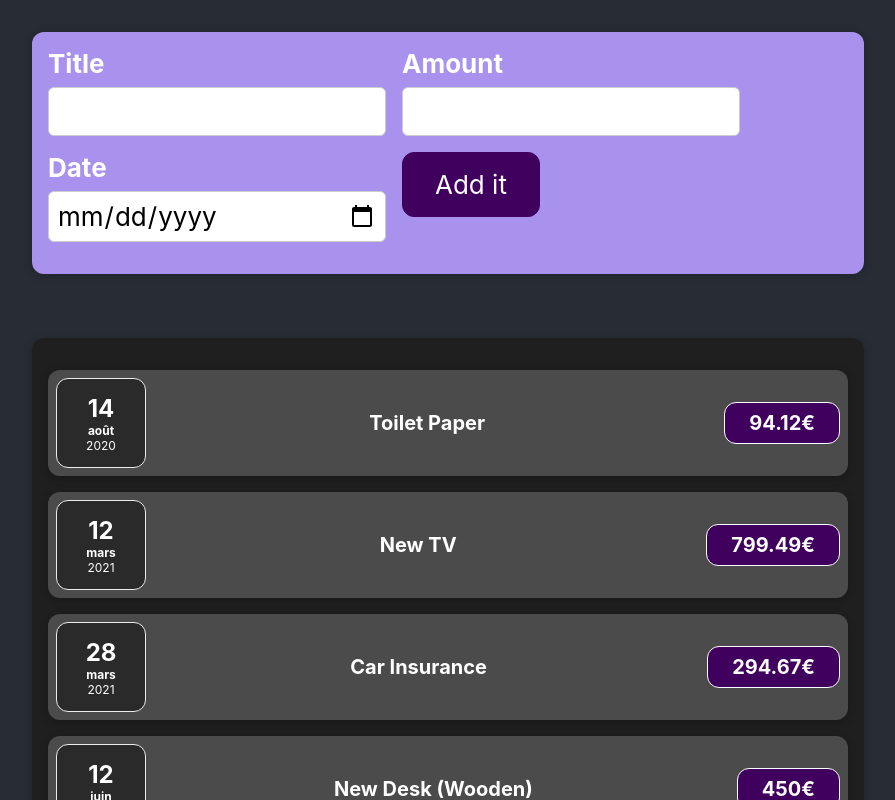
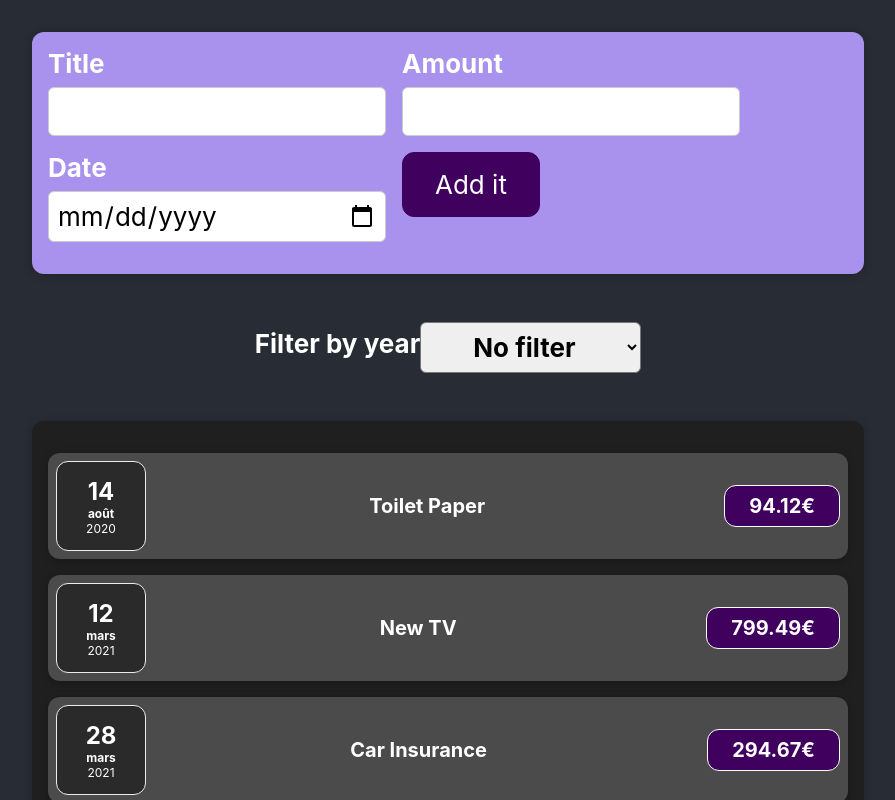
Before and after one commit to daaa57150/-React-The-Complete-Guide-2023-in-typescript, a React (Create React App) app in the folder section3/: page / in a window 1280 px wide. Shown: the top 800 px of the page, without its empty margins (192-1087 px from the left). Built offline with nearby package versions, Linux system fonts and the light colour scheme.

Commit message:
Section 5 - Exercise 2: working with events & state

```diff
--- a/section3/craco.config.js
+++ b/section3/craco.config.js
@@ -4,6 +4,7 @@ module.exports = {
     alias: {
       '@components': path.resolve(__dirname, 'src', 'components'),
       '@models': path.resolve(__dirname, 'src', 'models'),
+      '@shared': path.resolve(__dirname, 'src', 'shared'),
     },
   },
 };
--- a/section3/src/App.tsx
+++ b/section3/src/App.tsx
@@ -1,12 +1,13 @@
+import ExpenseList from '@components/expenses/ExpenseList';
 import { Expense } from '@models/expense';
-import ExpenseList from '@components/expenses/ExpenseList';
 
+import ExpenseFilter from '@components/expenses/ExpenseFilter';
+import NewExpense from '@components/new-expense/NewExpense';
+import _ from 'lodash';
+import { useState } from 'react';
 import './App.scss';
-import NewExpense from '@components/new-expense/NewExpense';
 
-function App() {
-
-  const expenses: Expense[] = [
+const startingExpenses : Expense[] = [
   {
     id: 'e1',
     title: 'Toilet Paper',
@@ -28,12 +29,34 @@ function App() {
   },
 ];
 
+function App() {
+
+  const [expenses, setExpenses] = useState(startingExpenses);
+  const [yearFilter, setYearFilter] = useState<number>();
+
+  const addExpense = (expense: Expense) => {
+    if(_.isNil(expense.id)) {
+      expense.id = Math.random().toString();
+    }
+    setExpenses([...expenses, expense]);
+  }
+
+  const filterByYear = (year?: number) => {
+    console.log(`We should filter with year: ${year}`);
+    setYearFilter(year);
+  }
+
+  const matchesYearFilter = (date: Date) => _.isNil(yearFilter) ? true : date.getFullYear() === yearFilter;
+  const filteredExpenses = () => {
+    return expenses.filter(expense => matchesYearFilter(expense.date));
+  }
 
   return (
     <div className="App">
       <header className="App-header">
-        <NewExpense />
-        <ExpenseList expenses={expenses} />
+        <NewExpense onNewExpense={ addExpense }/>
+        <ExpenseFilter onYearSelect={ filterByYear }/>
+        <ExpenseList expenses={ filteredExpenses() } />
       </header>
     </div>
   );
--- /dev/null
+++ b/section3/src/components/expenses/ExpenseFilter.css
@@ -0,0 +1,24 @@
+.expenses-filter {
+  color: white;
+  padding: 0 1rem;
+}
+
+.expenses-filter__control {
+  display: flex;
+  width: 100%;
+  align-items: center;
+  justify-content: space-between;
+  margin: 1rem 0;
+}
+
+.expenses-filter label {
+  font-weight: bold;
+  margin-bottom: 0.5rem;
+}
+
+.expenses-filter select {
+  font: inherit;
+  padding: 0.5rem 3rem;
+  font-weight: bold;
+  border-radius: 6px;
+}
--- /dev/null
+++ b/section3/src/components/expenses/ExpenseFilter.tsx
@@ -0,0 +1,26 @@
+import _ from 'lodash';
+import './ExpenseFilter.css';
+
+interface ExpenseFilterProps {
+  onYearSelect?: (year?: number) => void
+}
+
+export default function ExpenseFilter({ onYearSelect }: ExpenseFilterProps) {
+  const years = [2022, 2021, 2020, 2019];
+  const selectYear = (event: React.ChangeEvent<HTMLSelectElement>) => {
+    const year = _.isEmpty(event.target.value) ? undefined : _.toNumber(event.target.value);
+    onYearSelect?.(year);
+  }
+
+  return (
+    <div className='expenses-filter'>
+      <div className='expenses-filter__control'>
+        <label htmlFor="selectYear">Filter by year</label>
+        <select id="selectYear" onChange={ selectYear }>
+        <option value={ '' } key="undefined">No filter</option>
+          { years.map(year => <option value={ year } key={ year }>{ year }</option>) }
+        </select>
+      </div>
+    </div>
+  );
+}
--- a/section3/src/components/expenses/ExpenseList.tsx
+++ b/section3/src/components/expenses/ExpenseList.tsx
@@ -1,7 +1,7 @@
 
+import ExpenseItem from "@components/expenses/ExpenseItem";
+import Card from "@components/ui/Card";
 import { Expense } from "@models/expense";
-import Card from "@components/ui/Card";
-import ExpenseItem from "@components/expenses/ExpenseItem";
 
 import "./ExpenseList.scss";
 
@@ -13,7 +13,7 @@ interface ExpenseListProps{
 export default function ExpenseList({ expenses }: ExpenseListProps) {
   return (
     <Card className="expenses">
-      { expenses.map(expense => <ExpenseItem expense={expense} key={expense.id} />) }
+      { expenses.map(expense => <ExpenseItem expense={ expense } key={ expense.id } />) }
     </Card>
   );
 }
--- a/section3/src/components/new-expense/ExpenseForm.tsx
+++ b/section3/src/components/new-expense/ExpenseForm.tsx
@@ -1,51 +1,75 @@
+import { Expense } from '@models/expense';
+import u from '@shared/utils';
+import dateFormat from "dateformat";
+import _ from 'lodash';
 import { useState } from 'react';
 import './ExpenseForm.css';
-import _ from 'lodash';
 
 interface ExpenseFormProps {
-
+  onValidSubmit: (expense: Expense) => void
 }
 
-interface NewExpense {
-  title?: string,
-  date?: Date,
-  amount?: number
-}
+// TODO: maybe just use strings, not dates or numbers
+type ExpenseData = Partial<Expense>; //
 
-export default function ExpenseForm(props: ExpenseFormProps) {
-  const [newExpense, setNewExpense] = useState<NewExpense>();
+export default function ExpenseForm({ onValidSubmit }: ExpenseFormProps) {
+  const [expense, setExpense] = useState<ExpenseData>();
 
-  function mergeNewExpense(slice: Partial<NewExpense>): void {
-    const newValue: NewExpense = _.merge(newExpense, slice);
-    setNewExpense(newValue);
+  function mergeNewExpense(changes: ExpenseData): void {
+    setExpense(prevState => u.merge(prevState, changes));
   }
 
-  const titleChangedHandler = (event: React.ChangeEvent<HTMLInputElement>) => {
-    console.log('title:', event.target.value);
-    mergeNewExpense({ title: event.target.value });
-  }
-
+  const titleChangedHandler = (event: React.ChangeEvent<HTMLInputElement>) => mergeNewExpense({ title: event.target.value });
   const amountChangedHandler = (event: React.ChangeEvent<HTMLInputElement>) => mergeNewExpense({ amount: event.target.valueAsNumber });
   const dateChangedHandler = (event: React.ChangeEvent<HTMLInputElement>) => mergeNewExpense({ date: new Date(event.target.value) });
 
+  const formatDate = (date?: Date) => _.isNil(date) ? undefined : dateFormat(date, 'yyyy-mm-dd');
+
+  // function changeHandler<TKey extends keyof NewExpense, TVal extends NewExpense[TKey]>(key: TKey, value: TVal) {
+  //   mergeNewExpense({ [key]: value });
+  // }
+
+  const resetForm = () => setExpense({});
+
+  const formSubmitHandler = (event: React.FormEvent<HTMLFormElement>) => {
+    event.preventDefault();
+    if(!_.isNil(expense)) {
+      onValidSubmit(expense as Expense); // cheating the type here, we should 1st make sure we have values
+    }
+    resetForm();
+  }
 
   return (
-    <form>
+    <form onSubmit={ formSubmitHandler }>
       <div className="new-expense__controls">
 
         <div className="new-expense__control">
           <label htmlFor="title">Title</label>
-          <input id='title' type="text" onChange={titleChangedHandler}></input>
+          <input
+            id='title' type="text"
+            value={ expense?.title ?? '' }
+            onChange={ titleChangedHandler }
+          />
         </div>
 
         <div className="new-expense__control">
           <label htmlFor="amount">Amount</label>
-          <input id='amount' type="number" min="0.01" step="0.01" onChange={amountChangedHandler}></input>
+          <input
+            id='amount' type="number"
+            min="0.01" step="0.01"
+            value={ expense?.amount ?? '' }
+            onChange={ amountChangedHandler }
+          />
         </div>
 
         <div className="new-expense__control">
           <label htmlFor="date">Date</label>
-          <input id='date' type="date" min="2019-01-01" max="2022-12-31" onChange={dateChangedHandler}></input>
+          <input
+            id='date' type="date"
+            min="2019-01-01" max="2022-12-31"
+            value={ formatDate(expense?.date) ?? '' }
+            onChange={ dateChangedHandler }
+          />
         </div>
 
         <div className="new-expense__actions">
--- a/section3/src/components/new-expense/NewExpense.tsx
+++ b/section3/src/components/new-expense/NewExpense.tsx
@@ -1,15 +1,17 @@
 
-import ExpenseForm from './ExpenseForm'
-import './NewExpense.css'
+import { Expense } from '@models/expense';
+import ExpenseForm from './ExpenseForm';
+import './NewExpense.css';
 
 interface NewExpenseProps {
-
+  onNewExpense: (expense: Expense) => void
 }
 
-export default function NewExpense(props: NewExpenseProps) {
+export default function NewExpense({ onNewExpense }: NewExpenseProps) {
+
   return (
     <div className="new-expense">
-      <ExpenseForm></ExpenseForm>
+      <ExpenseForm onValidSubmit={ onNewExpense }/>
     </div>
   )
 }
--- a/section3/src/models/expense.ts
+++ b/section3/src/models/expense.ts
@@ -1,6 +1,6 @@
 export interface Expense
 {
-  id: string,
+  id?: string,
   title: string,
   date: Date,
   amount: number;
--- /dev/null
+++ b/section3/src/shared/utils/index.ts
@@ -0,0 +1,8 @@
+// // see https://stackoverflow.com/a/34926643 for a concise explanation on barrels
+// export * from './objects.utils';
+
+import * as objects from './objects.utils';
+
+const u = { ...objects, }; // to be augmented
+
+export default u;
--- /dev/null
+++ b/section3/src/shared/utils/objects.utils.ts
@@ -0,0 +1,5 @@
+import _ from 'lodash';
+
+export const merge = <T>(obj: T, ...slices: Array<Partial<T>>): T => {
+  return _.merge({...obj}, ...slices);
+}
--- a/section3/tsconfig.paths.json
+++ b/section3/tsconfig.paths.json
@@ -3,7 +3,8 @@
     "baseUrl": ".",
     "paths": {
       "@components/*": ["src/components/*"],
-      "@models/*": ["src/models/*"]
+      "@models/*": ["src/models/*"],
+      "@shared/*": ["src/shared/*"],
     }
   }
 }
```
Also changed, not shown: section3/package.json (+4 -4 lines), 1 other file (tests, documents, lock files or other folders). Lines whose indentation alone changed are shown as unchanged.
